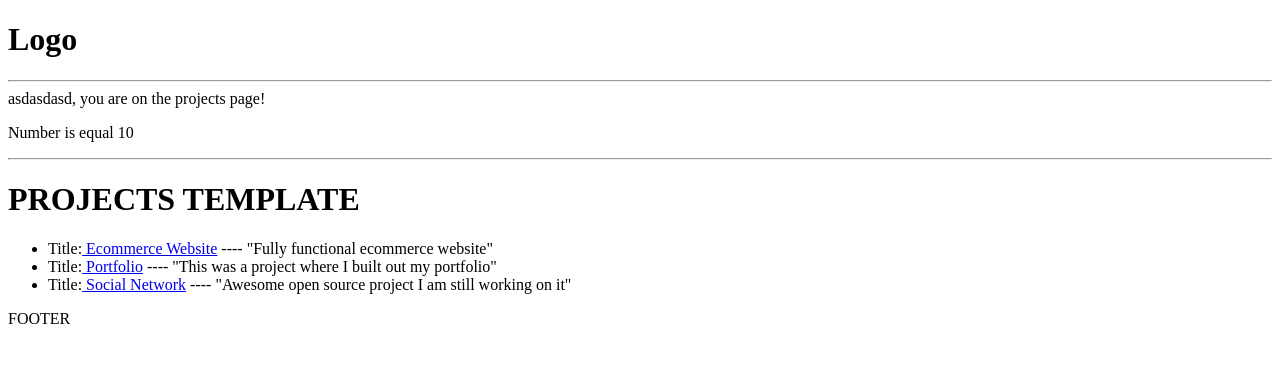
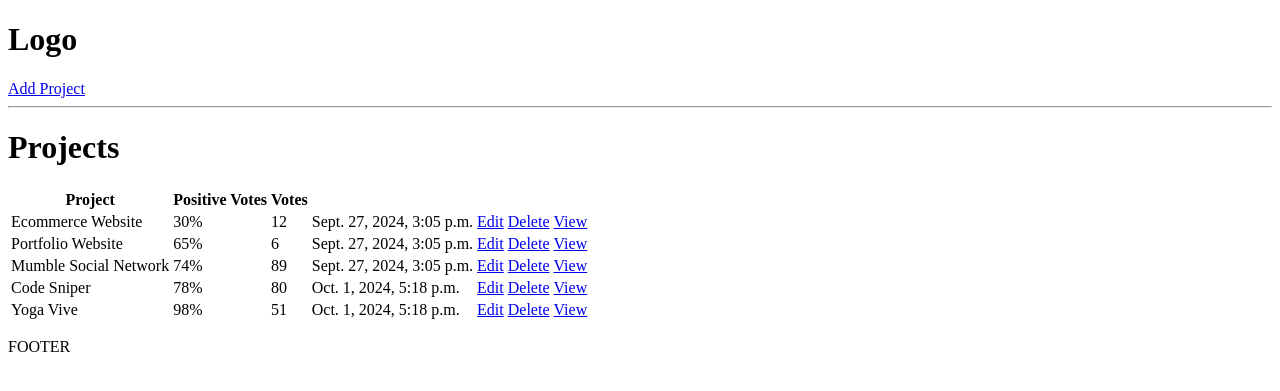
Before and after one commit to micheaszmaciag/Portfolio, a Django app: page / in a window 1280 px wide. Shown: the top 391 px of the page. Run offline with Django 5.2, Linux system fonts and the light colour scheme; data comes from the database, SQL or seed files in the repository; both versions use the stored data as it was after the commit.

Commit message:
Add 'createProject', 'updateProject' and 'deleteProject' view -Added 'delete_template' and 'project_form' templates

```diff
--- a/projects/templates/projects/projects.html
+++ b/projects/templates/projects/projects.html
@@ -2,26 +2,28 @@
 
 {% block content %}
 
-{{message}}
 
-{% if number > 10 %}
-<p>Number is greater than 10</p>
+<h1>Projects</h1>
+<table>
+    <tr>
+        <th>Project</th>
+        <th>Positive Votes</th>
+        <th>Votes</th>
+        <th></th>
+        <th></th>
+    </tr>
+    {% for project in projects %}
+    <tr>
+        <td>{{project.title}}</td>
+        <td>{{project.vote_ratio}}%</td>
+        <td>{{project.vote_total}}</td>
+        <td>{{project.created}}</td>
+        <td><a href="{% url 'update-project' project.id %}"> Edit</a></td>
+        <td><a href="{% url 'delete-project' project.id %}"> Delete</a></td>
+        <td><a href="{% url 'project' project.id %}"> View</a></td>
+    </tr>
+    {% endfor %}
+</table>
 
-{% elif number == 10 %}
-<p>Number is equal 10</p>
-
-{% else %}
-<p>Number is less than 10</p>
-
-{% endif %}
-
-<hr>
-
-<h1>PROJECTS TEMPLATE</h1>
-<ul>
-    {% for project in projects %}
-        <li>Title:<a href="/project/{{ project.id }}"> {{ project.title }}</a> ---- "{{ project.description }}"</li>
-    {% endfor %}
-</ul>
 
 {% endblock content %}
--- a/projects/templates/projects/single-project.html
+++ b/projects/templates/projects/single-project.html
@@ -3,6 +3,11 @@
 
 {% block content %}
 <h1>{{ project.title }}</h1>
+<hr>
+{% for tag in project.tags.all %}
+    <span style="border:1px solid grey">{{ tag }}</span>
+{% endfor %}
+<hr>
 <br>
 <p>{{ project.description }}</p>
 
--- a/projects/urls.py
+++ b/projects/urls.py
@@ -3,5 +3,13 @@ from . import views
 
 urlpatterns = [
     path('', views.projects, name="projects"),
+
     path('project/<pk>', views.project, name="project"),
+
+    path('create-project/', views.createProject, name="create-project"),
+
+    path('update-project/<str:pk>/', views.updateProject, name="update-project"),
+
+    path('delete-project/<str:pk>/', views.deleteProject, name="delete-project")
+
 ]
--- a/projects/views.py
+++ b/projects/views.py
@@ -1,37 +1,50 @@
-from django.shortcuts import render
+from django.shortcuts import render, redirect
 
 from django.http.response import HttpResponse
-
-projectsList = [
-    {
-        'id': '1',
-        'title': 'Ecommerce Website',
-        'description': 'Fully functional ecommerce website'
-    },
-    {
-        'id': '2',
-        'title': 'Portfolio',
-        'description': 'This was a project where I built out my portfolio'
-    },
-    {
-        'id': '3',
-        'title': 'Social Network',
-        'description': 'Awesome open source project I am still working on it'
-    },
-
-]
+from .models import Project
+from .forms import ProjectForm
 
 
 def projects(request):
-    msg = 'asdasdasd, you are on the projects page!'
-    number = 10
-    context = {'message': msg, 'number': number, 'projects': projectsList}
+    projects = Project.objects.all()
+    context = {'projects': projects}
     return render(request, 'projects/projects.html', context)
 
 
 def project(request, pk):
-    projectObj = None
-    for i in projectsList:
-        if i['id'] == pk:
-            projectObj = i
-    return render(request, 'projects/single-project.html', {'project' : projectObj})
+    projectObj = Project.objects.get(id=pk)
+    return render(request, 'projects/single-project.html', {'project': projectObj, })
+
+
+def createProject(request):
+    form = ProjectForm()
+
+    if request.method == 'POST':
+        form = ProjectForm(request.POST)
+        if form.is_valid():
+            form.save()
+            return redirect('projects')
+    context = {'form': form}
+    return render(request, "projects/project_form.html", context)
+
+def updateProject(request, pk):
+    project = Project.objects.get(id=pk)
+    form = ProjectForm(instance=project)
+
+    if request.method == 'POST':
+        form = ProjectForm(request.POST, instance=project)
+        if form.is_valid():
+            form.save()
+            return redirect('projects')
+    context = {'form': form}
+    return render(request, "projects/project_form.html", context)
+
+
+def deleteProject(request, pk):
+    project = Project.objects.get(id=pk)
+    if request.method == 'POST':
+        project.delete()
+        return redirect('projects')
+    context = {'object': project}
+
+    return render(request, 'projects/delete_template.html', context)
--- a/templates/navbar.html
+++ b/templates/navbar.html
@@ -1,11 +1,3 @@
-<!DOCTYPE html>
-<html lang="en">
-<head>
-    <meta charset="UTF-8">
-    <title>Title</title>
-</head>
-<body>
-    <h1>Logo</h1>
-    <hr>
-</body>
-</html>
+<h1>Logo</h1>
+<a href="{% url 'create-project' %}">Add Project</a>
+<hr>
```
Also changed, not shown: projects/forms.py (added, +7 -0 lines), projects/templates/projects/delete_template.html (added, +14 -0 lines), projects/templates/projects/project_form.html (added, +13 -0 lines), db.sqlite3.
